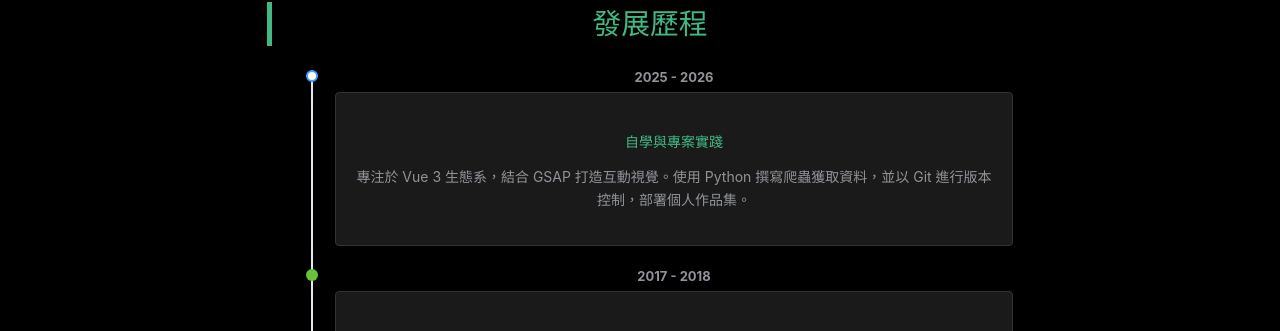
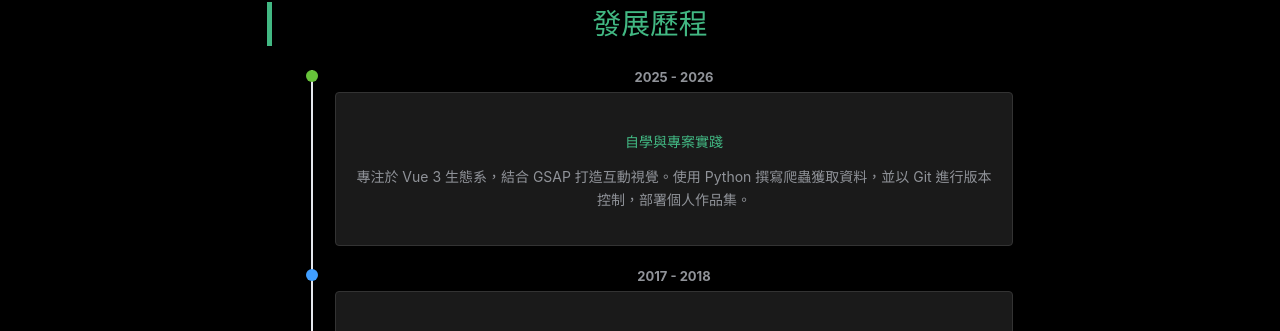
Before and after one commit to SaplingOuO/vite-myportfolio, a Vue app: page /about in a window 1280 px wide. Shown: the part 435-766 px from the top of the page. Built offline with nearby package versions, Linux system fonts and the light colour scheme.

Commit message:
no message

```diff
--- a/src/views/AboutView.vue
+++ b/src/views/AboutView.vue
@@ -8,20 +8,19 @@ const timelineEvents = [
     timestamp: '2025 - 2026',
     title: '自學與專案實踐',
     content: '專注於 Vue 3 生態系，結合 GSAP 打造互動視覺。使用 Python 撰寫爬蟲獲取資料，並以 Git 進行版本控制，部署個人作品集。',
-    type: 'primary',
-    hollow: true
+    color: '#67C23A'
   },
   {
     timestamp: '2017 - 2018',
     title: '網頁設計專業進修 (400hr)',
     content: '於巨匠電腦深入學習 HTML5, CSS3, JS, PHP 與 MySQL。期間建立個人首個網站，奠定網頁開發基石。',
-    type: 'success'
+    color: '#409EFF'
   },
   {
     timestamp: '2014 - 2016',
     title: '大學時期 - Android 系統開發',
     content: '主修 Java Android 開發。帶領團隊製作「移動定位交友 APP」與「超簡易記帳本」，於多項全國性競賽獲獎。',
-    type: 'info'
+    color: '#409EFF'
   }
 ]
 
@@ -34,8 +33,10 @@ const awards = [
 ]
 
 onMounted(() => {
+  // 建立基礎動作
   const tl = gsap.timeline({ defaults: { ease: 'power2.out', duration: 0.8 } })
 
+  // 套用至class，並細調各class入場畫面
   tl.from('.about-title', { y: -30, opacity: 0 })
     .from('.intro-text', { x: -30, opacity: 0 }, '-=0.4')
     .from('.timeline-item', {
@@ -71,8 +72,7 @@ onMounted(() => {
               v-for="(event, index) in timelineEvents"
               :key="index"
               :timestamp="event.timestamp"
-              :type="event.type"
-              :hollow="event.hollow"
+              :color="event.color"
               placement="top"
               class="timeline-item"
             >
```
